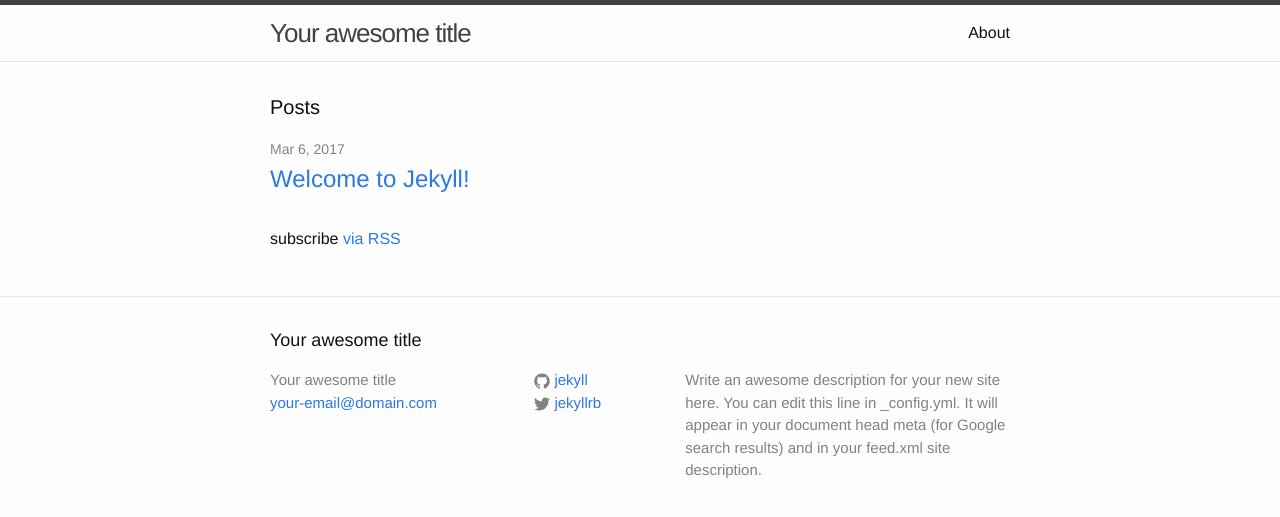
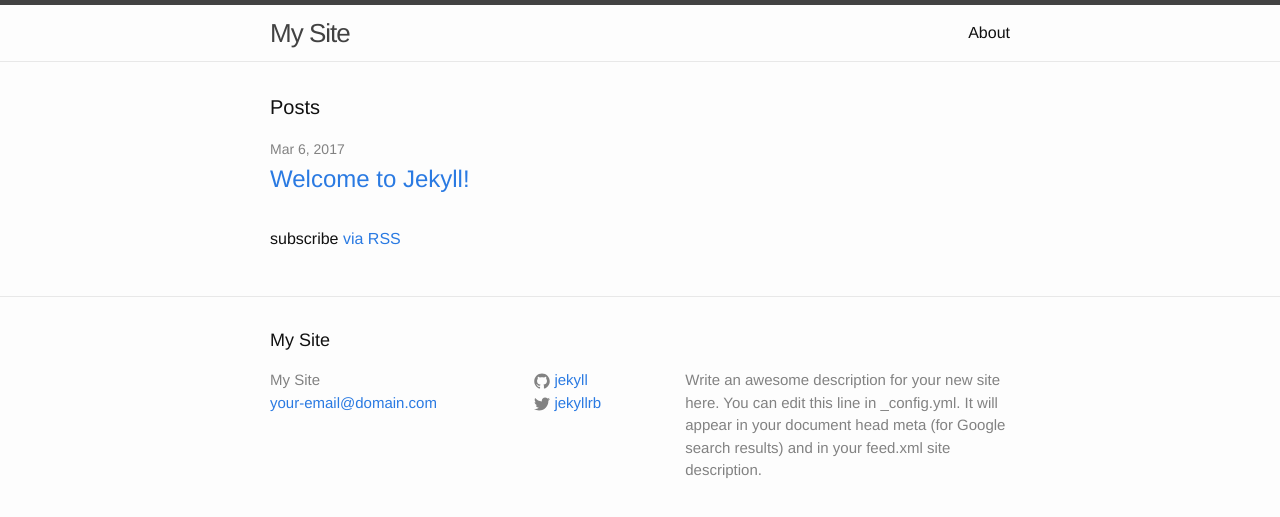
Before and after one commit to billearly/billearly.github.io, a Jekyll site: the page built from index.html, in a window 1280 px wide. Shown: the top 517 px of the page. Built offline with Jekyll 4.4.1, drawn with Linux system fonts in a browser that asks for light colours.

Commit message:
Changing the title. Testing jekyll/github

```diff
--- a/_config.yml
+++ b/_config.yml
@@ -6,7 +6,7 @@
 # 'jekyll serve'. If you change this file, please restart the server process.
 
 # Site settings
-title: Your awesome title
+title: My Site
 email: your-email@domain.com
 description: > # this means to ignore newlines until "baseurl:"
   Write an awesome description for your new site here. You can edit this
```
